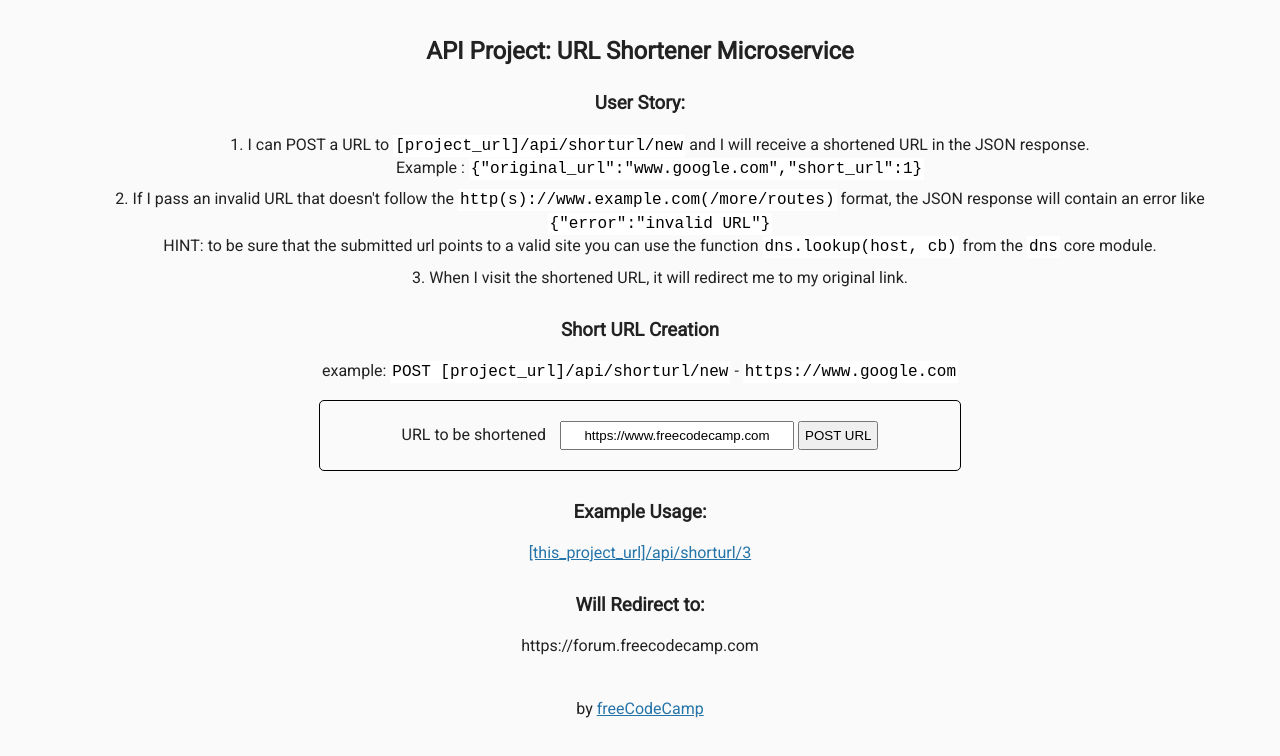
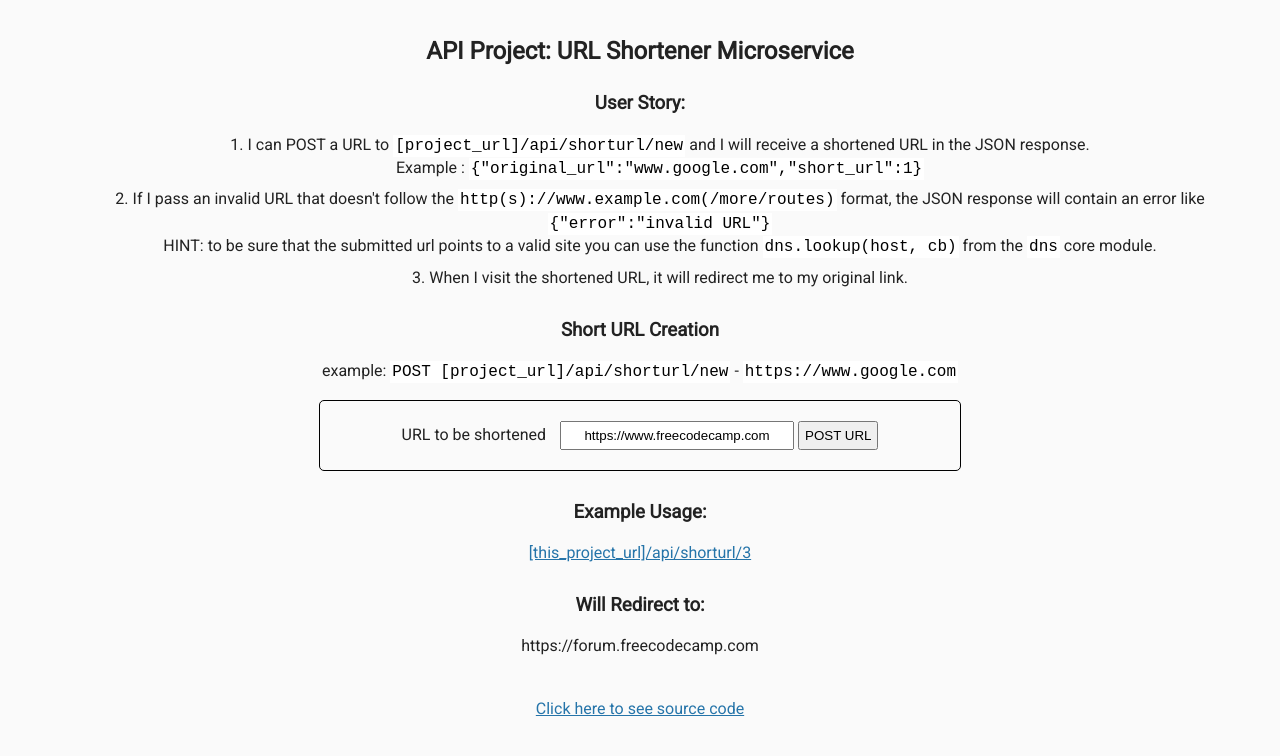
Before and after one commit to Enikol/url-shortener, a website: page views/index.html in a window 1280 px wide. Drawn offline with Linux system fonts and the light colour scheme.

Commit message:
Update index.html

```diff
--- a/views/index.html
+++ b/views/index.html
@@ -39,7 +39,7 @@
       </div>
       <div class="footer">
         <p>
-          by <a href="http://www.freecodecamp.com">freeCodeCamp</a>
+          <a href="https://glitch.com/edit/#!/literate-ravioli">Click here to see source code</a>
         </p>
       </div>
    </body>
```
